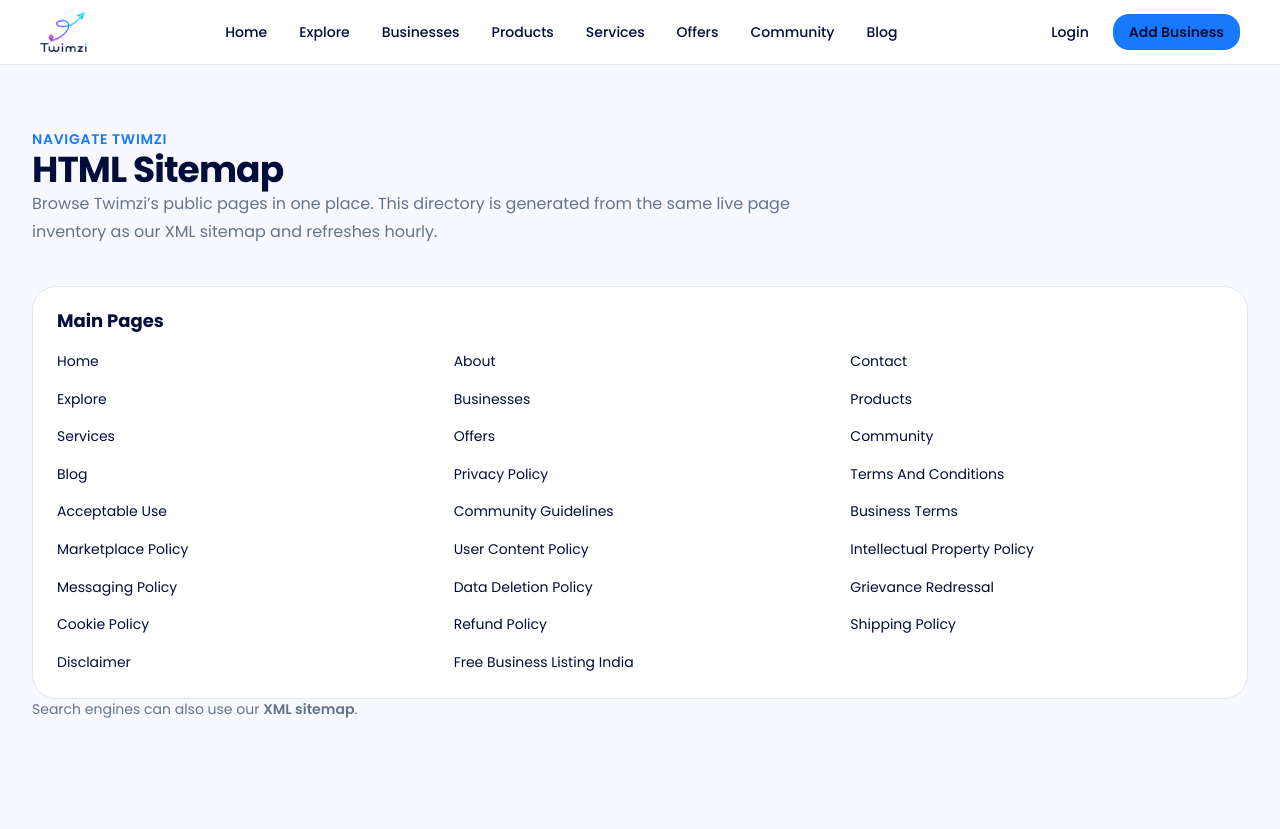
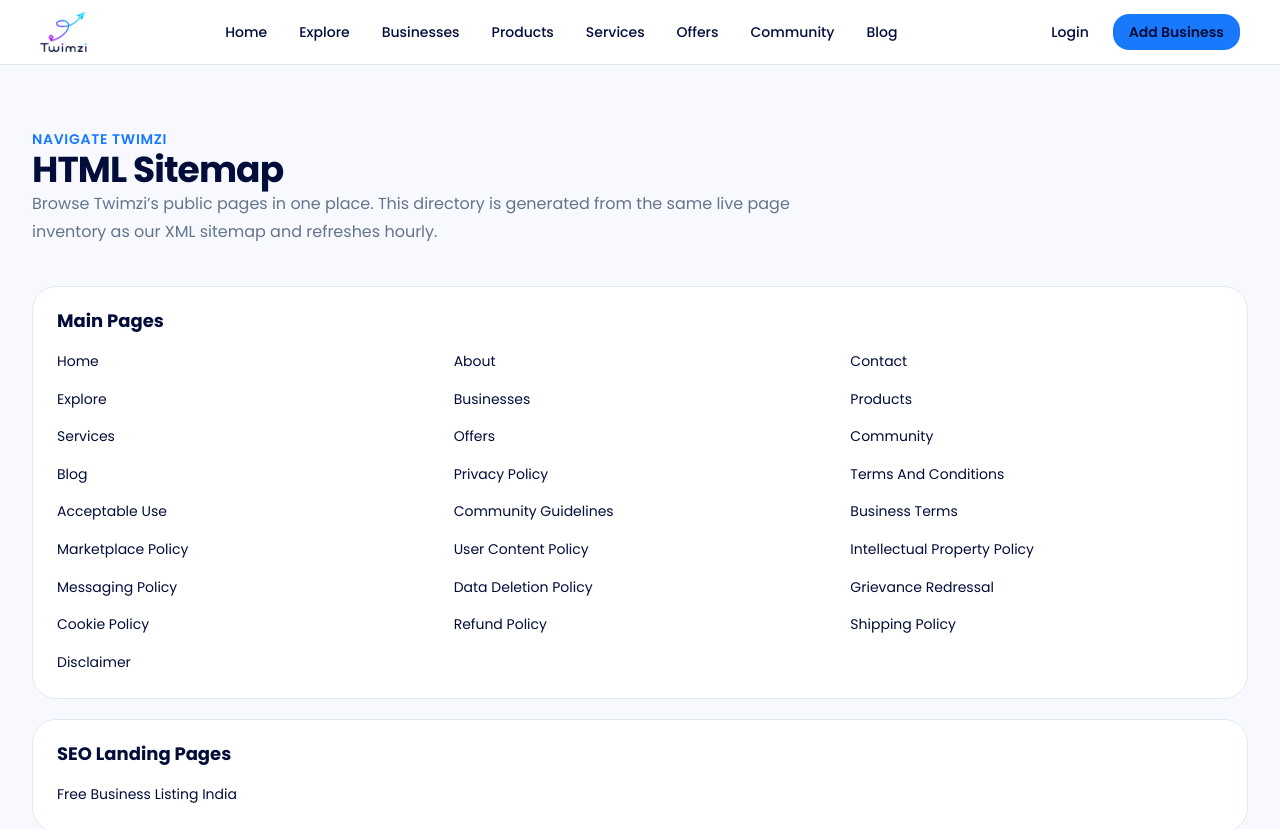
Before and after one commit to twimzi/twimzi-web, a Next.js app: page /sitemap in a window 1280 px wide. Shown: the top 829 px of the page. Built offline with nearby package versions, Linux system fonts and the light colour scheme; no server answers; the database is empty.

Commit message:
Group new SEO landing page in HTML sitemap

```diff
--- a/src/app/sitemap/page.tsx
+++ b/src/app/sitemap/page.tsx
@@ -103,12 +103,15 @@ export default async function HtmlSitemapPage() {
     new Map(links.map((link) => [link.href, link])).values(),
   );
 
-  const seoLandingSlugs = new Set(seoDirectoryPages.map((page) => `/${page.slug}`));
+  const seoLandingSlugs = new Set([
+    ...seoDirectoryPages.map((page) => `/${page.slug}`),
+    "/free-business-listing-india",
+  ]);
 
   const groups: Array<{ title: string; matches: (href: string) => boolean }> = [
     { title: "Main Pages", matches: (href) => !/^\/(businesses|products|services|offers|blog|city)\//.test(href) && !seoLandingSlugs.has(href) },
     { title: "Business Categories & Locations", matches: (href) => href.startsWith("/businesses/category/") || href.startsWith("/businesses/location/") || href.startsWith("/city/") },
-    { title: "Industries & Supplier Pages", matches: (href) => seoLandingSlugs.has(href) },
+    { title: "SEO Landing Pages", matches: (href) => seoLandingSlugs.has(href) },
     { title: "Business Profiles", matches: (href) => /^\/businesses\/[^/]+$/.test(href) },
     { title: "Products", matches: (href) => href.startsWith("/products/") },
     { title: "Services", matches: (href) => href.startsWith("/services/") },
```
